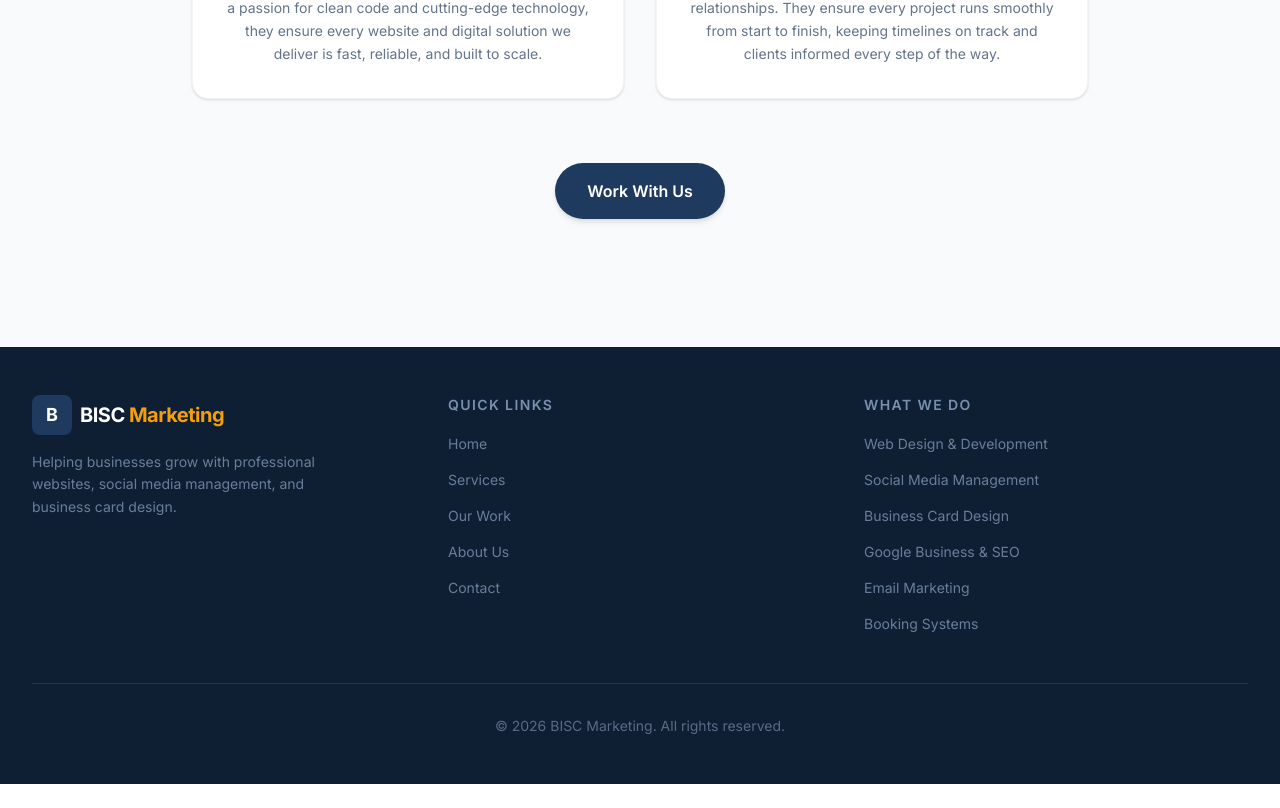
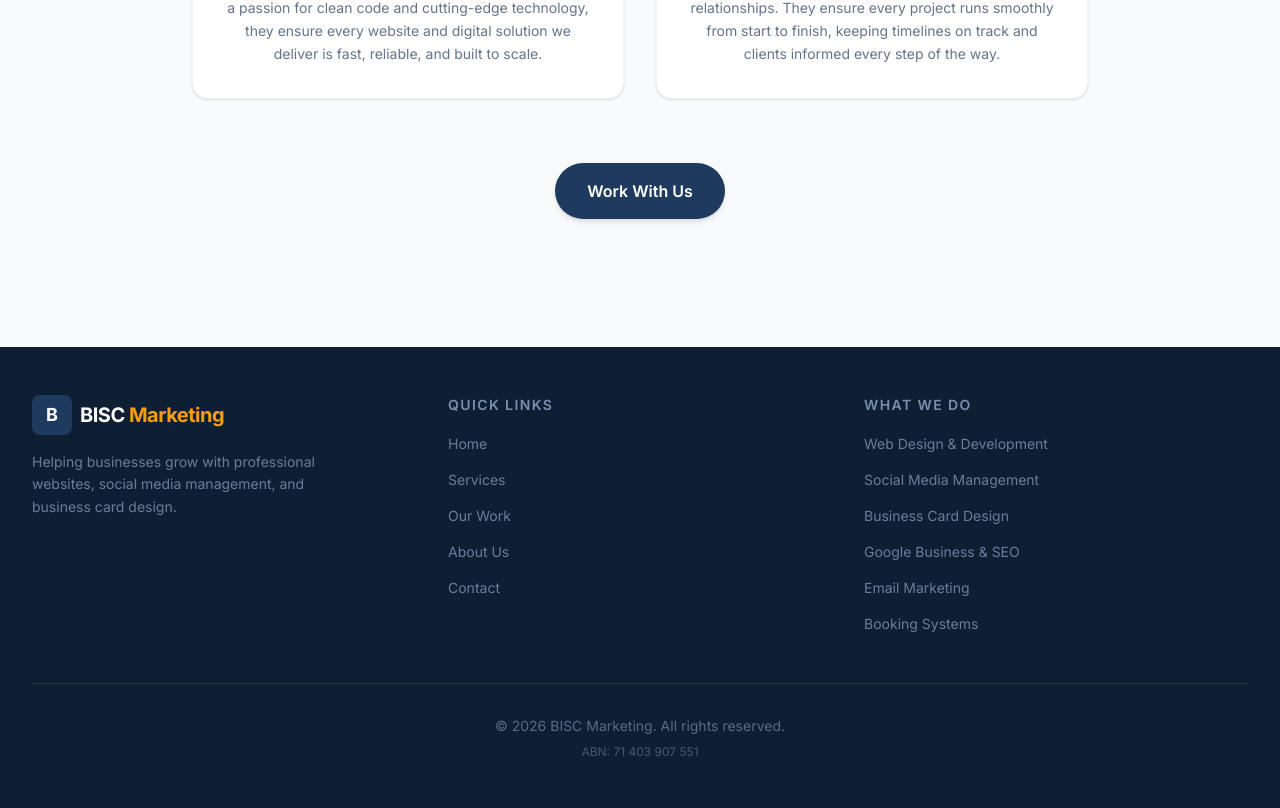
Before and after one commit to BISC-Marketing/BISC-Marketing, a Next.js app: page /about in a window 1280 px wide. Shown: the part 2048-2856 px from the top of the page. Before the commit the page ends 2832 px from the top, so only its background shows below. Built offline with nearby package versions, Linux system fonts and the light colour scheme.

Commit message:
Add ABN number to Footer copyright section

```diff
--- a/src/components/Footer.tsx
+++ b/src/components/Footer.tsx
@@ -131,6 +131,9 @@
           <p className="text-sm text-blue-200/40">
             &copy; {currentYear} BISC Marketing. All rights reserved.
           </p>
+          <p className="text-xs text-blue-200/30 mt-2">
+            ABN: 71 403 907 551
+          </p>
         </div>
       </div>
     </footer>
```
